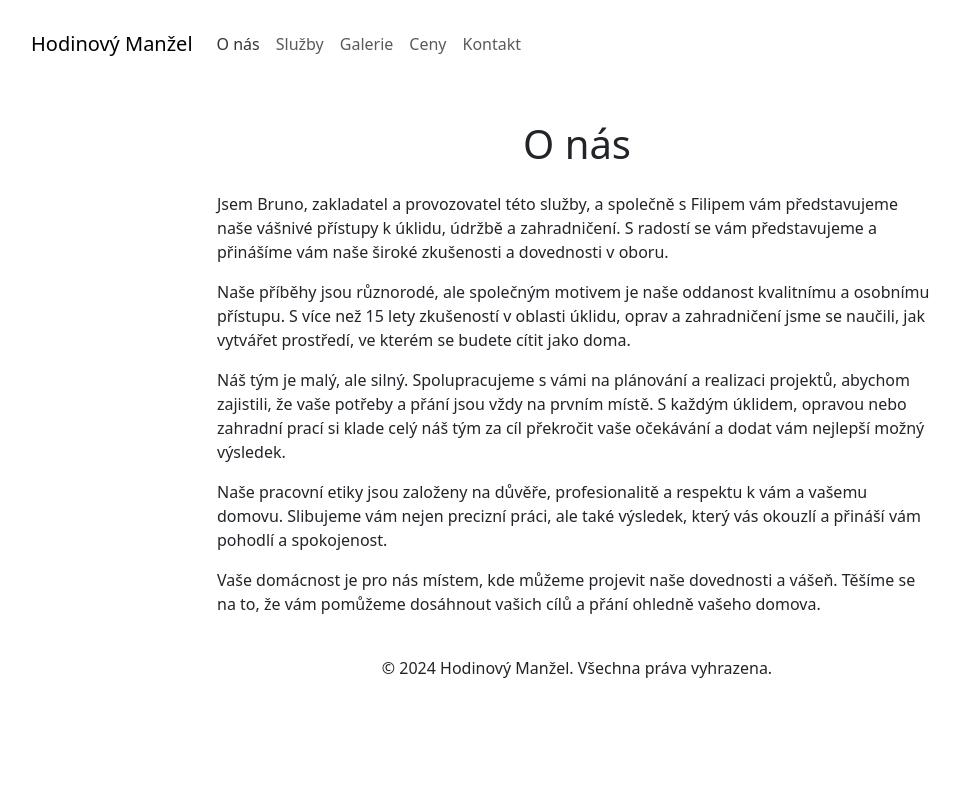
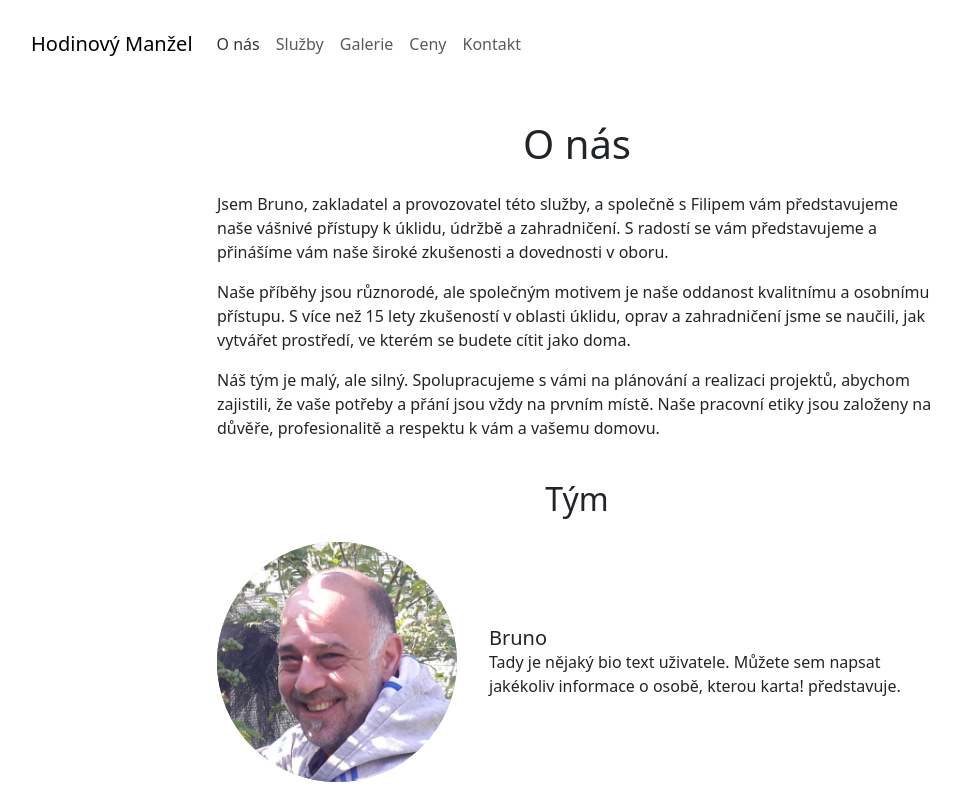
Before and after one commit to filipvrba/hodman-bruno, a website built with Vite: page index.html in a window 1280 px wide. Both pictures are taken after a click on the link "O nás". Shown: the top 800 px of the page, without its empty margins (63-1024 px from the left). Built offline with nearby package versions, Linux system fonts and the light colour scheme.

Commit message:
update o_nas

```diff
--- a/src/css/style.css
+++ b/src/css/style.css
@@ -1,5 +1,11 @@
 .max-400 {
     max-width: 400px;
+    width: 100%;
+    height: auto;
+}
+
+.max-256 {
+    max-width: 256px;
     width: 100%;
     height: auto;
 }
--- a/src/html/o_nas.html
+++ b/src/html/o_nas.html
@@ -6,11 +6,29 @@
 
       <p>Naše příběhy jsou různorodé, ale společným motivem je naše oddanost kvalitnímu a osobnímu přístupu. S více než 15 lety zkušeností v oblasti úklidu, oprav a zahradničení jsme se naučili, jak vytvářet prostředí, ve kterém se budete cítit jako doma.</p>
 
-      <p>Náš tým je malý, ale silný. Spolupracujeme s vámi na plánování a realizaci projektů, abychom zajistili, že vaše potřeby a přání jsou vždy na prvním místě. S každým úklidem, opravou nebo zahradní prací si klade celý náš tým za cíl překročit vaše očekávání a dodat vám nejlepší možný výsledek.</p>
+      <p>Náš tým je malý, ale silný. Spolupracujeme s vámi na plánování a realizaci projektů, abychom zajistili, že vaše potřeby a přání jsou vždy na prvním místě. Naše pracovní etiky jsou založeny na důvěře, profesionalitě a respektu k vám a vašemu domovu.</p>
 
-      <p>Naše pracovní etiky jsou založeny na důvěře, profesionalitě a respektu k vám a vašemu domovu. Slibujeme vám nejen precizní práci, ale také výsledek, který vás okouzlí a přináší vám pohodlí a spokojenost.</p>
-
-      <p>Vaše domácnost je pro nás místem, kde můžeme projevit naše dovednosti a vášeň. Těšíme se na to, že vám pomůžeme dosáhnout vašich cílů a přání ohledně vašeho domova.</p>
+      <br>
+      <h2 class="text-center mb-4">Tým</h2>
+      <div class="">
+        <div class="card-body d-flex align-items-center">
+          <elm-lazy-image src="/jpg/bruno_avatar-512x512.jpg" class="rounded-circle max-256" style="border-radius: 50%; margin-right: 1rem;" alt="Avatar Bruno"></elm-lazy-image>
+          <div>
+            <h5 class="card-title">Bruno</h5>
+            <p class="card-text">Tady je nějaký bio text uživatele. Můžete sem napsat jakékoliv informace o osobě, kterou karta! představuje.</p>
+          </div>
+        </div>
+      </div>
+      <br>
+      <div class="">
+        <div class="card-body d-flex align-items-center">
+          <elm-lazy-image src="/jpg/fv_avatar-512x512.jpg" class="rounded-circle max-256" style="border-radius: 50%; margin-right: 1rem;" alt="Avatar Bruno"></elm-lazy-image>
+          <div>
+            <h5 class="card-title">Filip</h5>
+            <p class="card-text">Tady je nějaký bio text uživatele. Můžete sem napsat jakékoliv informace o osobě, kterou karta! představuje.</p>
+          </div>
+        </div>
+      </div>
     </div>
   </div>
 </div>
```
Also changed, not shown: public/jpg/bruno_avatar-512x512-small.jpg (added), public/jpg/bruno_avatar-512x512.jpg (added), public/jpg/fv_avatar-512x512-small.jpg (added), public/jpg/fv_avatar-512x512.jpg (added).
